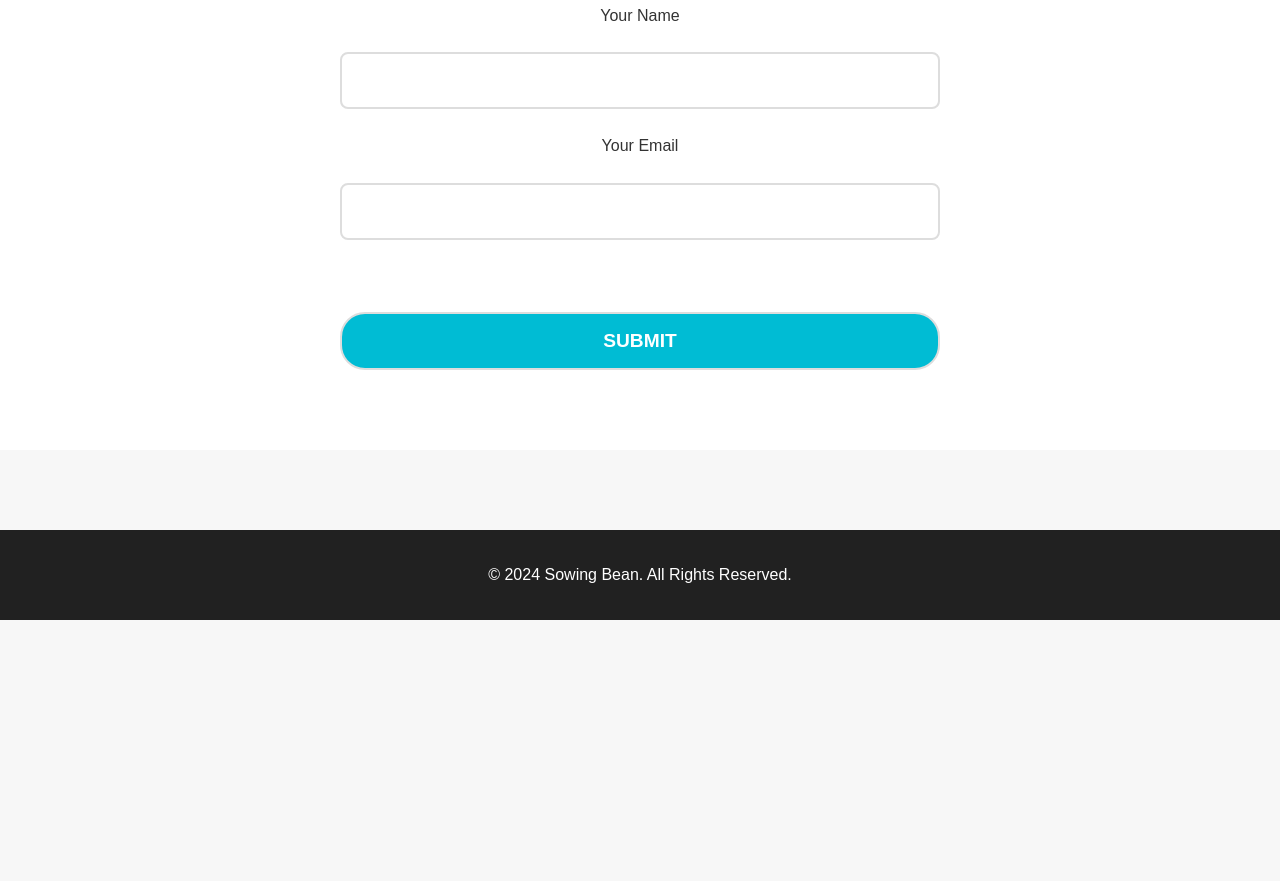
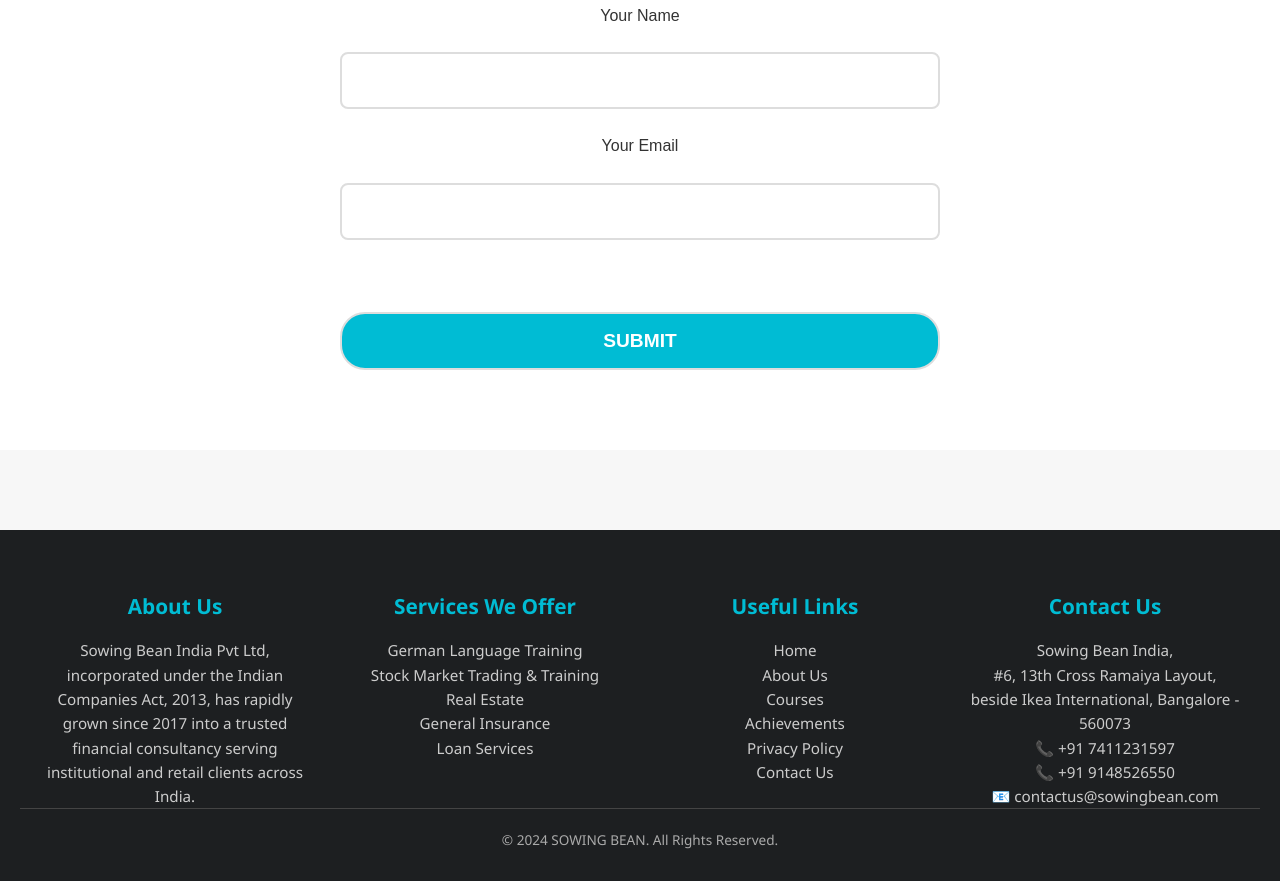
Before and after one commit to AmitNaik01/sowingbean-test, a plain HTML site: page index.html in a window 1280 px wide. Shown: the part 4468-5349 px from the top of the page. Before the commit the page ends 5088 px from the top, so only its background shows below. Drawn offline with Linux system fonts and the light colour scheme.

Commit message:
css updated

```diff
--- a/assets/css/style.css
+++ b/assets/css/style.css
@@ -403,6 +403,61 @@ footer {
     max-height: 500px;
   }
 
+  .footer {
+    background: #1d1f21;
+    color: #f1f1f1;
+    padding: 60px 20px 30px;
+    font-family: 'Segoe UI', sans-serif;
+  }
+
+  .footer-container {
+    display: flex;
+    flex-wrap: wrap;
+    justify-content: space-between;
+    gap: 40px;
+    max-width: 1200px;
+    margin: auto;
+  }
+
+  .footer-col {
+    flex: 1 1 220px;
+  }
+
+  .footer-col h3 {
+    font-size: 1.3rem;
+    margin-bottom: 15px;
+    color: #00bcd4;
+  }
+
+  .footer-col p,
+  .footer-col li,
+  .footer-col a {
+    font-size: 0.95rem;
+    color: #ccc;
+    line-height: 1.6;
+    text-decoration: none;
+  }
+
+  .footer-col ul {
+    list-style: none;
+    padding: 0;
+    margin: 0;
+  }
+
+  .footer-col li:hover a,
+  .footer-col a:hover {
+    color: #fff;
+    text-decoration: underline;
+  }
+
+  .footer-bottom {
+    text-align: center;
+    padding-top: 20px;
+    border-top: 1px solid #444;
+    font-size: 0.85rem;
+    color: #aaa;
+  }
+
 
 /* Animations */
 @keyframes fadeIn {
--- a/index.html
+++ b/index.html
@@ -159,9 +159,52 @@
         </form>
     </section>
 
-    <footer>
-        <p>&copy; 2024 Sowing Bean. All Rights Reserved.</p>
-    </footer>
+    <footer class="footer">
+        <div class="footer-container">
+          <div class="footer-col">
+            <h3>About Us</h3>
+            <p>
+              Sowing Bean India Pvt Ltd, incorporated under the Indian Companies Act, 2013, has rapidly grown since 2017 into a trusted financial consultancy serving institutional and retail clients across India.
+            </p>
+          </div>
+
+          <div class="footer-col">
+            <h3>Services We Offer</h3>
+            <ul>
+              <li>German Language Training</li>
+              <li>Stock Market Trading & Training</li>
+              <li>Real Estate</li>
+              <li>General Insurance</li>
+              <li>Loan Services</li>
+            </ul>
+          </div>
+
+          <div class="footer-col">
+            <h3>Useful Links</h3>
+            <ul>
+              <li><a href="#home">Home</a></li>
+              <li><a href="#about">About Us</a></li>
+              <li><a href="#courses">Courses</a></li>
+              <li><a href="#achievements">Achievements</a></li>
+              <li><a href="#">Privacy Policy</a></li>
+              <li><a href="#contact">Contact Us</a></li>
+            </ul>
+          </div>
+
+          <div class="footer-col">
+            <h3>Contact Us</h3>
+            <p>Sowing Bean India,<br>
+            #6, 13th Cross Ramaiya Layout,<br>
+            beside Ikea International, Bangalore - 560073</p>
+            <p>📞 +91 7411231597<br>📞 +91 9148526550</p>
+            <p>📧 <a href="mailto:contactus@sowingbean.com">contactus@sowingbean.com</a></p>
+          </div>
+        </div>
+
+        <div class="footer-bottom">
+          <p>© 2024 SOWING BEAN. All Rights Reserved.</p>
+        </div>
+      </footer>
 
     <script>
         document.addEventListener("DOMContentLoaded", () => {
```
